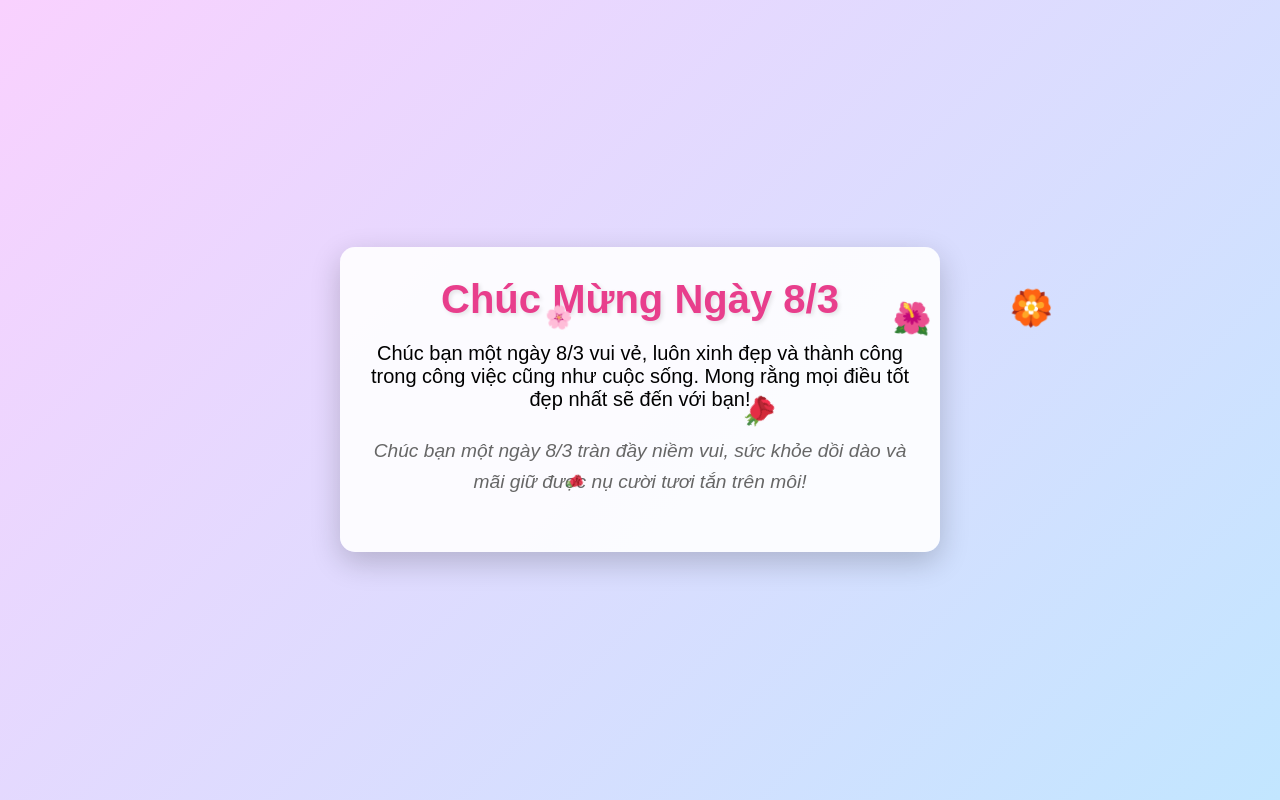
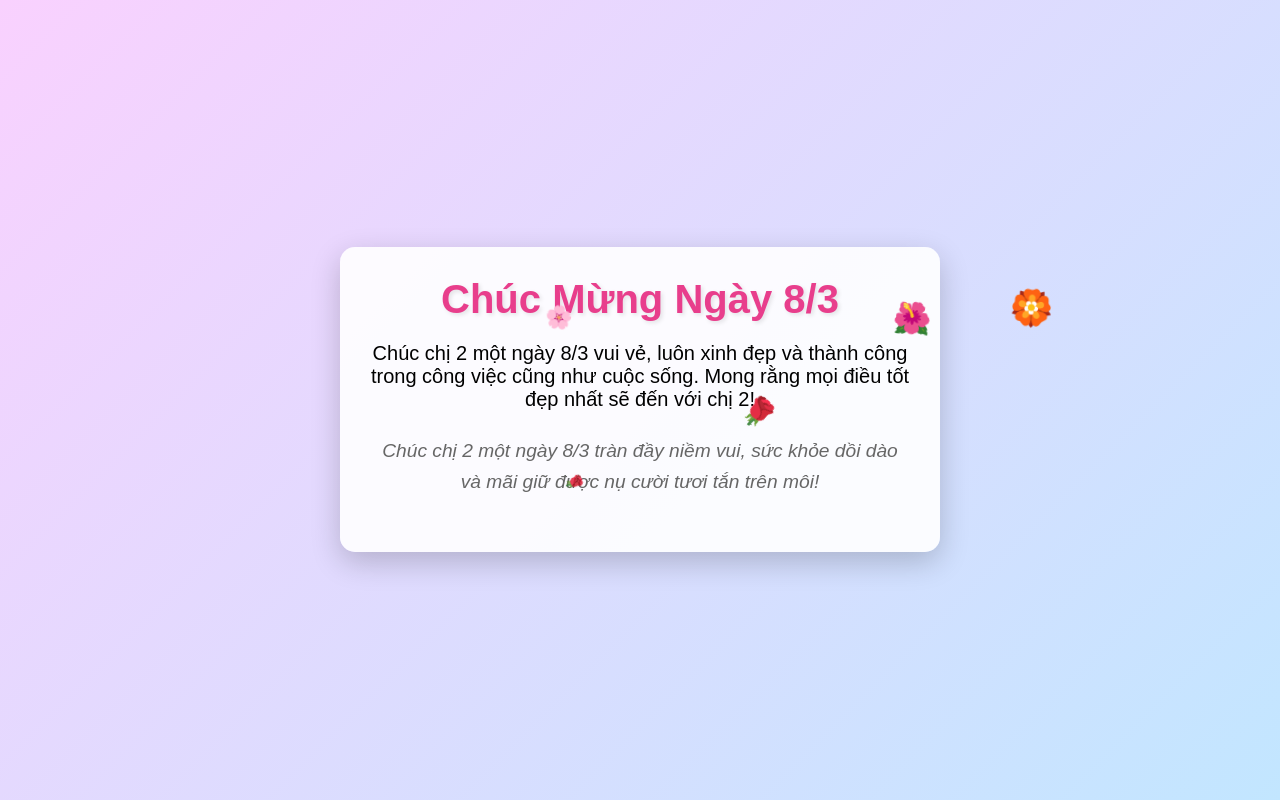
Before and after one commit to DyLan1401/giftt, a plain HTML site: page index.html in a window 1280 px wide. Drawn offline with Linux system fonts and the light colour scheme.

Commit message:
create 21 gift

```diff
--- a/index.html
+++ b/index.html
@@ -93,10 +93,10 @@
         <div class="card">
             <div class="card-inner">
                 <h1>Chúc Mừng Ngày 8/3</h1>
-                <div style="font-size: 20px;"> Chúc bạn một ngày 8/3 vui vẻ, luôn xinh đẹp và thành công trong công việc cũng như cuộc sống. Mong rằng mọi điều tốt đẹp nhất sẽ đến với bạn!
+                <div style="font-size: 20px;"> Chúc chị 2  một ngày 8/3 vui vẻ, luôn xinh đẹp và thành công trong công việc cũng như cuộc sống. Mong rằng mọi điều tốt đẹp nhất sẽ đến với chị 2!
 
             </div>
-            <p class="message">Chúc bạn một ngày 8/3 tràn đầy niềm vui, sức khỏe dồi dào và mãi giữ được nụ cười tươi tắn trên môi!</p>
+            <p class="message">Chúc chị 2 một ngày 8/3 tràn đầy niềm vui, sức khỏe dồi dào và mãi giữ được nụ cười tươi tắn trên môi!</p>
 
 
 
```
